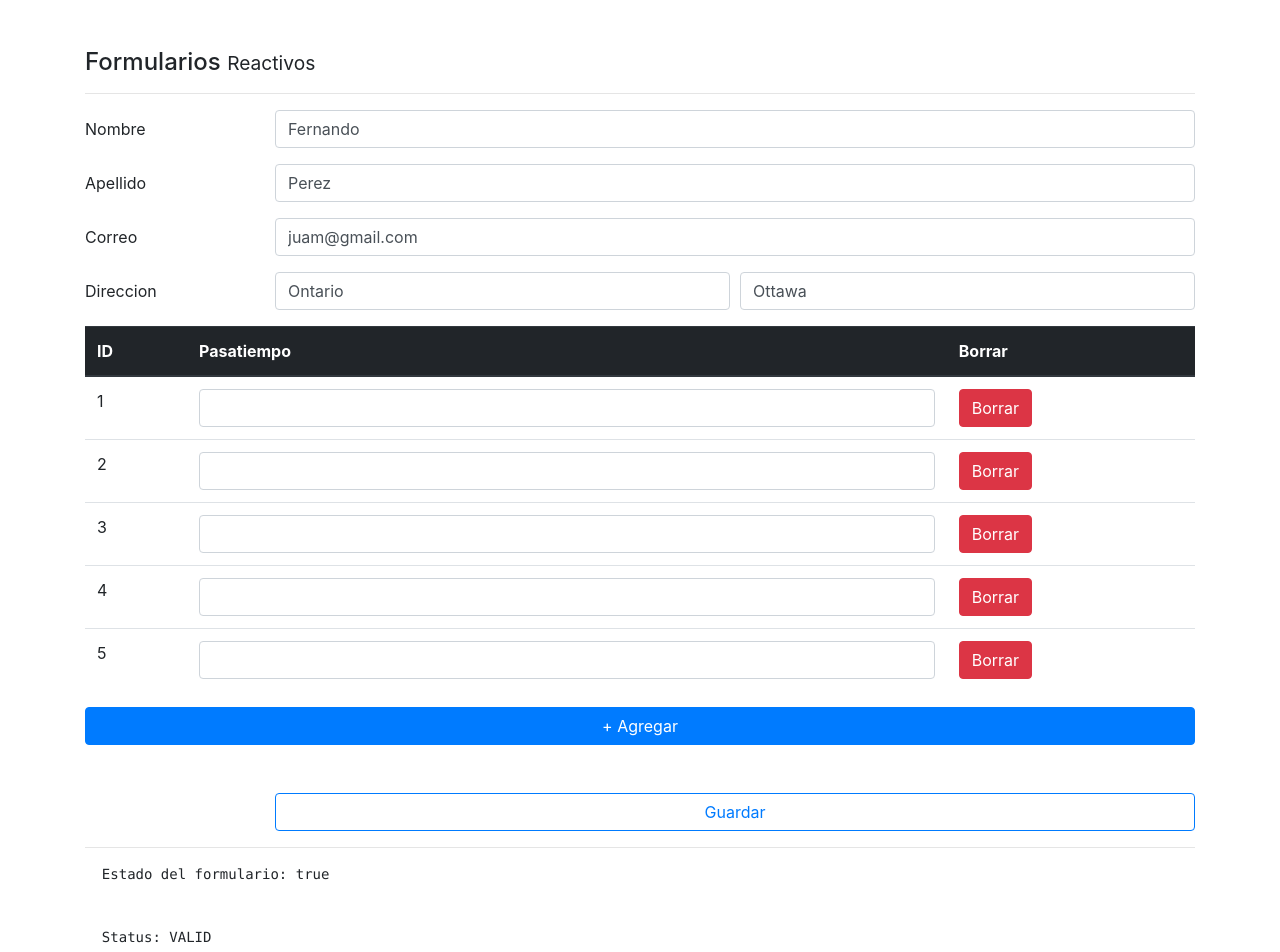
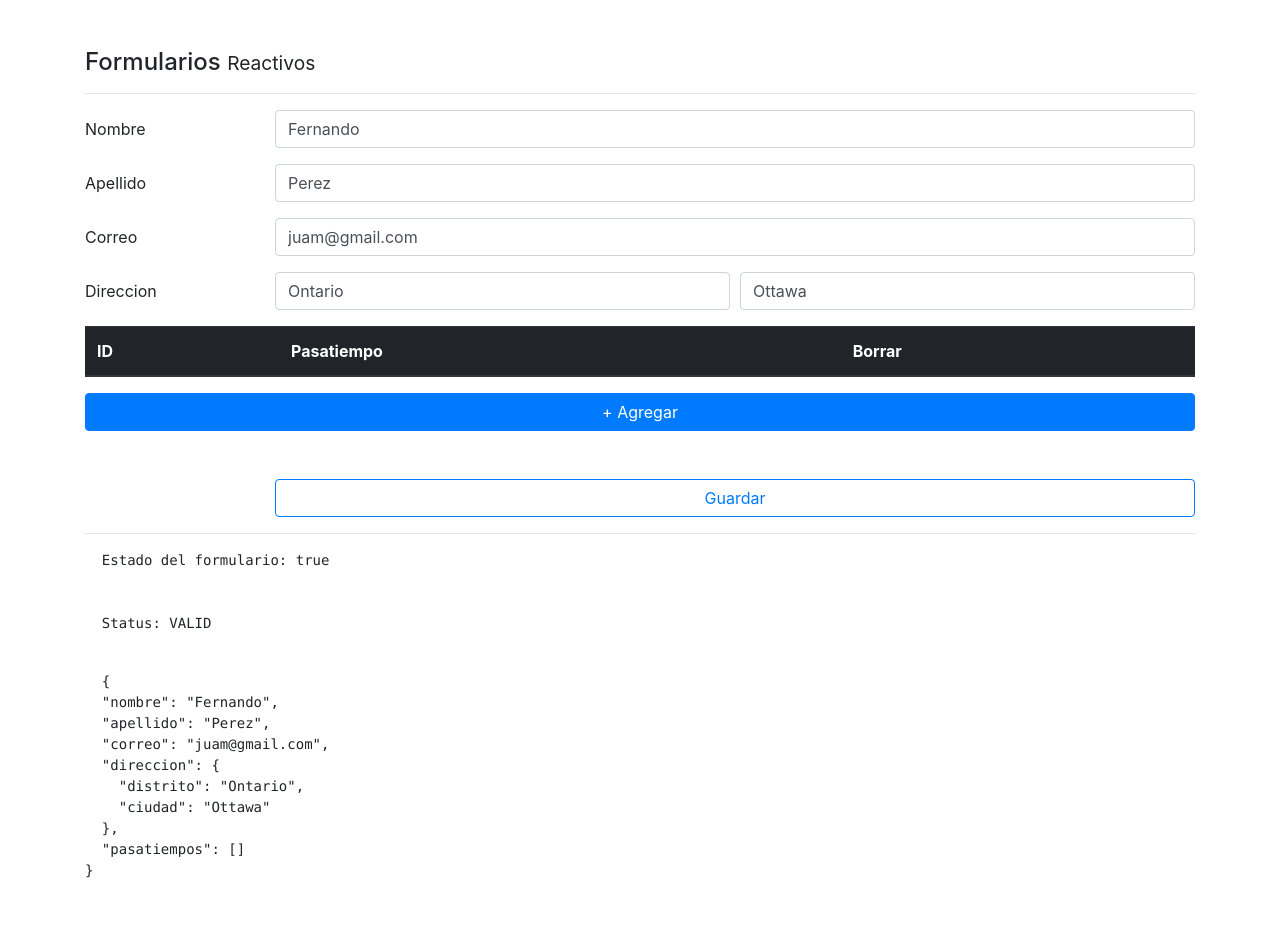
Before and after one commit to LicQuiterio/leccion-11, an Angular app in the folder formularios/: page /reactivo in a window 1280 px wide. Shown: the top 952 px of the page. After the commit the page ends 918 px from the top, so only its background shows below. Built offline with nearby package versions, Linux system fonts and the light colour scheme.

Commit message:
video 24

```diff
--- a/formularios/src/app/pages/reactive/reactive.component.html
+++ b/formularios/src/app/pages/reactive/reactive.component.html
@@ -99,7 +99,8 @@
                      [formControlName]="i">
             </td>
             <td>
-              <button class="btn btn-danger">
+              <button class="btn btn-danger"
+                      (click)="borrarPasatiempos(i)">
                 Borrar
               </button>
             </td>
@@ -108,10 +109,10 @@
       </table>
 
       <button class="btn btn-primary mt-3 mb-5 btn-block"
-              type="button">
+              type="button"
+              (click)="agregarPasatiempo()">
         + Agregar
       </button>
-
     </div>
   </div>
 
--- a/formularios/src/app/pages/reactive/reactive.component.ts
+++ b/formularios/src/app/pages/reactive/reactive.component.ts
@@ -55,9 +55,7 @@ export class ReactiveComponent implements OnInit {
         distrito: ['', Validators.required],
         ciudad  : ['', Validators.required],
       }),
-      pasatiempos: this.fb.array([
-        [],[],[],[],[]
-      ])
+      pasatiempos: this.fb.array([])
 
     });
 
@@ -78,7 +76,13 @@ export class ReactiveComponent implements OnInit {
 
   }
 
+  agregarPasatiempo(){
+    this.pasatiempos.push( this.fb.control('') );
+  }
 
+  borrarPasatiempos(i : number){
+    this.pasatiempos.removeAt(i);
+  }
 
   guardar(){
     console.log( this.forma );
```
